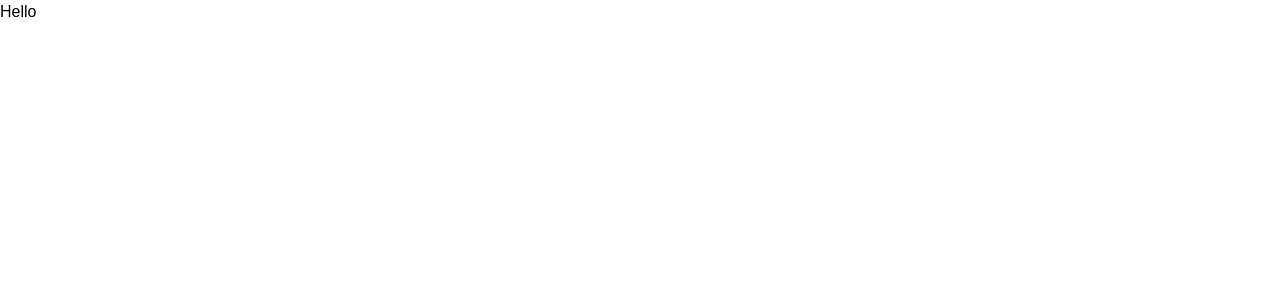
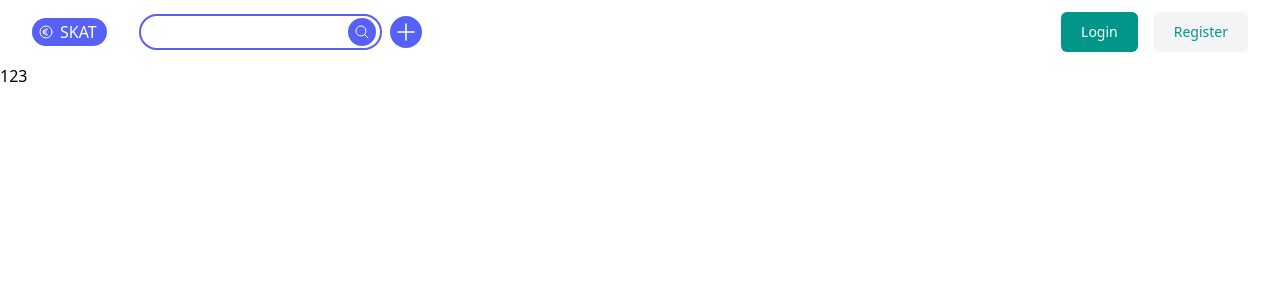
Before and after one commit to vgbhj/SKAT, a Vue app in the folder frontend/: page / in a window 1280 px wide. Shown: the top 300 px of the page. Built offline with nearby package versions, Linux system fonts and the light colour scheme.

Commit message:
Start navbar creation

```diff
--- a/frontend/src/App.vue
+++ b/frontend/src/App.vue
@@ -1,5 +1,9 @@
-<script setup></script>
+<script setup>
+import Header from '@/components/Header.vue';
+</script>
 
 <template>
-  <h1>Hello</h1>
+  <Header />
+  <h1>123</h1>
+
 </template>
--- a/frontend/src/assets/main.css
+++ b/frontend/src/assets/main.css
@@ -1,6 +1,8 @@
 @import 'tailwindcss';
 
 @theme {
-  --font-sans: 'Poppins', sans-serif;
+  --font-family-primary: "SF Pro Rounded", ui-rounded, system-ui, sans-serif;
   --grid-template-columns-70-30: 70% 28%;
+
+  --color-blue_main: #5761F6;
 }
--- /dev/null
+++ b/frontend/src/components/Header.vue
@@ -0,0 +1,111 @@
+<script setup></script>
+
+<template>
+    <header class="">
+  <div class="mx-auto flex h-16 max-w-screen-xl items-center gap-8 px-4 sm:px-6 lg:px-8">
+    <a class="block text-teal-600 dark:text-teal-300" href="#">
+      <span
+  class="inline-flex items-center justify-center rounded-full bg-blue_main px-2.5 py-0.5 text-white dark:bg-blue_main dark:bg-blue_main"
+>
+  <svg
+    xmlns="http://www.w3.org/2000/svg"
+    fill="none"
+    viewBox="0 0 24 24"
+    stroke-width="1.5"
+    stroke="currentColor"
+    class="-ms-1 me-1.5 size-4"
+  >
+    <path
+      stroke-linecap="round"
+      stroke-linejoin="round"
+      d="M14.25 7.756a4.5 4.5 0 100 8.488M7.5 10.5h5.25m-5.25 3h5.25M21 12a9 9 0 11-18 0 9 9 0 0118 0z"
+    />
+  </svg>
+
+  <p class="whitespace-nowrap">SKAT</p>
+</span>
+
+    </a>
+
+    <div class="flex flex-1 items-center justify-end md:justify-between">
+        <div class="flex items-center space-x-2">
+      <label for="Search">
+  <!-- <span class="text-sm font-medium text-gray-700"> Search </span> -->
+
+  <div class="relative">
+    <input
+      type="text"
+      id="Search"
+      class="w-full rounded-full border-2 border-blue_main p-1"
+    />
+
+    <span class="absolute inset-y-0 right-1 grid w-8 place-content-center">
+      <button
+        type="button"
+        aria-label="Submit"
+        class="rounded-full p-1.5 text-white transition-colors bg-blue_main"
+      >
+        <svg
+          xmlns="http://www.w3.org/2000/svg"
+          fill="none"
+          viewBox="0 0 24 24"
+          stroke-width="1.5"
+          stroke="currentColor"
+          class="size-4"
+        >
+          <path
+            stroke-linecap="round"
+            stroke-linejoin="round"
+            d="m21 21-5.197-5.197m0 0A7.5 7.5 0 1 0 5.196 5.196a7.5 7.5 0 0 0 10.607 10.607Z"
+          />
+        </svg>
+      </button>
+
+    </span>
+
+  </div>
+
+</label>
+<button
+      type="button"
+      aria-label="Add"
+      class="flex items-center justify-center w-8 h-8 rounded-full bg-blue_main text-white"
+    >
+      <svg
+        xmlns="http://www.w3.org/2000/svg"
+        fill="none"
+        viewBox="0 0 24 24"
+        stroke-width="1.5"
+        stroke="currentColor"
+        class="h-6 w-6"
+      >
+        <path
+          stroke-linecap="round"
+          stroke-linejoin="round"
+          d="M12 4v16m8-8H4"
+        />
+      </svg>
+    </button>
+</div>
+      <div class="flex items-center gap-4">
+        <div class="sm:flex sm:gap-4">
+          <a
+            class="block rounded-md bg-teal-600 px-5 py-2.5 text-sm font-medium text-white transition hover:bg-teal-700 dark:hover:bg-teal-500"
+            href="#"
+          >
+            Login
+          </a>
+
+          <a
+            class="hidden rounded-md bg-gray-100 px-5 py-2.5 text-sm font-medium text-teal-600 transition hover:text-teal-600/75 sm:block dark:bg-gray-800 dark:text-white dark:hover:text-white/75"
+            href="#"
+          >
+            Register
+          </a>
+        </div>
+      </div>
+    </div>
+
+  </div>
+</header>
+</template>
```
